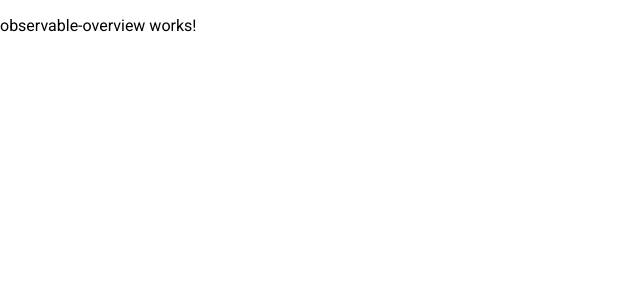
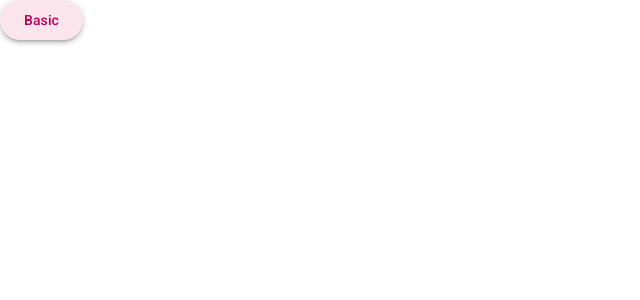
Before and after one commit to enderayalp/AngularPlayground, an Angular app: page / in a window 1280 px wide. Shown: the top 300 px of the page, without its empty margins (0-640 px from the left). Built offline with nearby package versions, Linux system fonts and the light colour scheme.

Commit message:
add button to observable-overview

```diff
--- a/src/app/observable-overview/observable-overview.html
+++ b/src/app/observable-overview/observable-overview.html
@@ -1 +1 @@
-<p>observable-overview works!</p>
+<button matButton="elevated">Basic</button>
--- a/src/app/observable-overview/observable-overview.ts
+++ b/src/app/observable-overview/observable-overview.ts
@@ -1,8 +1,9 @@
 import { Component } from '@angular/core';
+import { MatButton } from '@angular/material/button';
 
 @Component({
   selector: 'app-observable-overview',
-  imports: [],
+  imports: [MatButton],
   templateUrl: './observable-overview.html',
   styleUrl: './observable-overview.css',
 })
```
